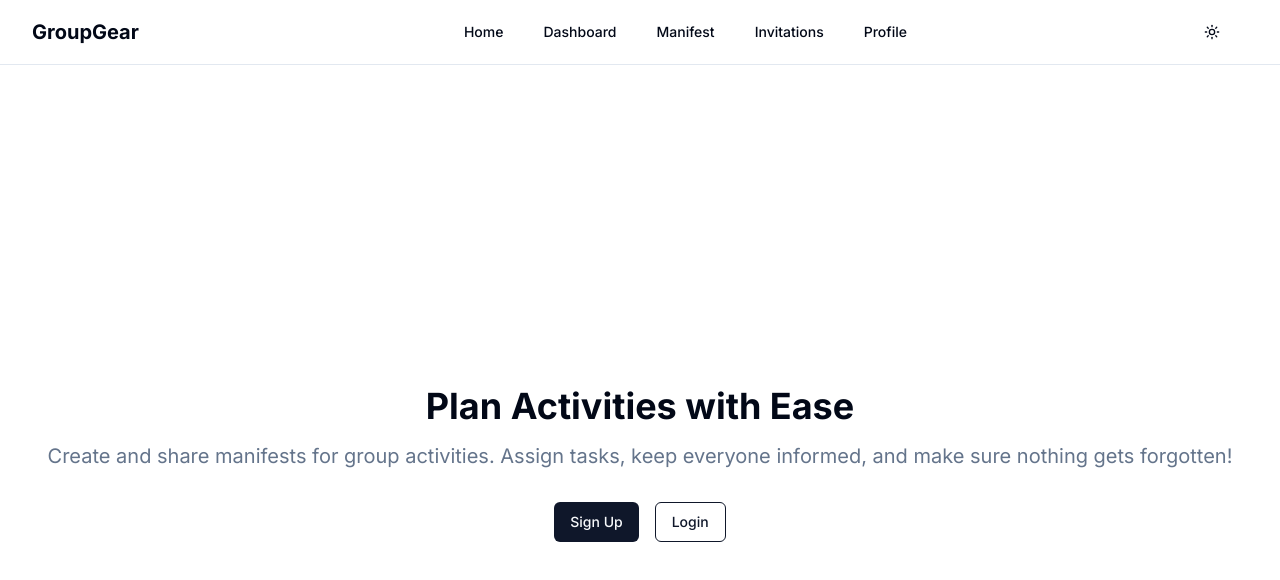
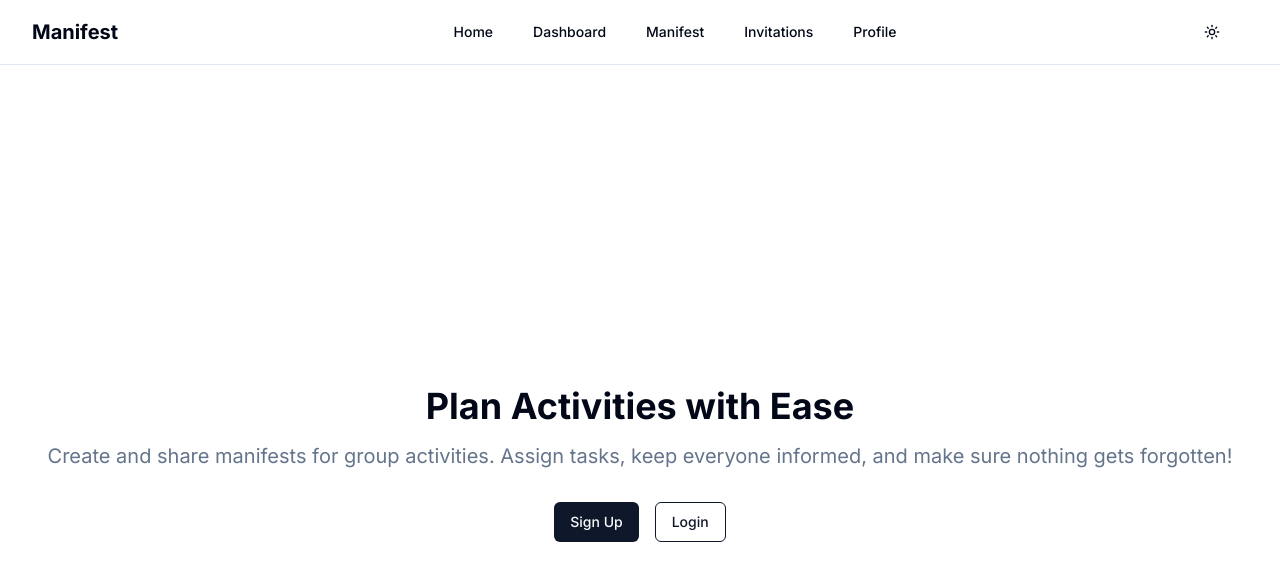
Before and after one commit to danaszova/manifest, a Next.js app: page / in a window 1280 px wide. Shown: the top 580 px of the page. Built offline with nearby package versions, Linux system fonts and the light colour scheme.

Commit message:
updates name to manifest

```diff
--- a/app/components/Navigation.tsx
+++ b/app/components/Navigation.tsx
@@ -26,7 +26,7 @@ const Navigation = () => {
         <div className="flex items-center justify-between h-16">
           <div className="flex items-center">
             <Link href="/" className="text-xl font-bold">
-              GroupGear
+              Manifest
             </Link>
           </div>
           <div className="hidden md:block">
--- a/app/layout.tsx
+++ b/app/layout.tsx
@@ -6,7 +6,7 @@ import { ThemeProvider } from './components/ThemeProvider'
 const inter = Inter({ subsets: ['latin'] })
 
 export const metadata = {
-  title: 'GroupGear',
+  title: 'Manifest',
   description: 'Plan activities with ease',
 }
 
```
Also changed, not shown: 1 other file (tests, documents, lock files or other folders).
